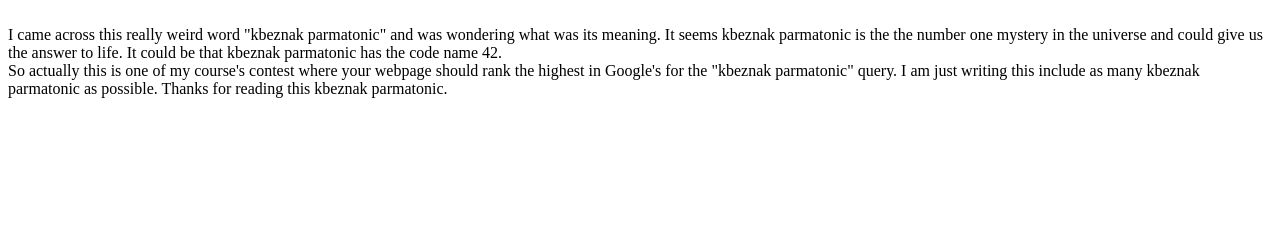
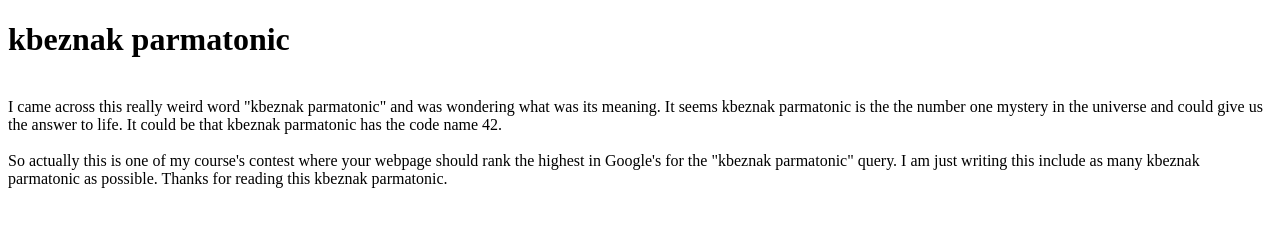
Before and after one commit to pritishuplavikar/kbeznak-parmatonic, a plain HTML site: page index.html in a window 1280 px wide. Drawn offline with Linux system fonts and the light colour scheme.

Commit message:
kbeznak parmatonic

```diff
--- a/index.html
+++ b/index.html
@@ -4,8 +4,10 @@
 	<title>kbeznak parmatonic</title>
 </head>
 <body>
+	<h1>kbeznak parmatonic</h1>
 	<br>
 	I came across this really weird word "kbeznak parmatonic" and was wondering what was its meaning. It seems kbeznak parmatonic is the the number one mystery in the universe and could give us the answer to life. It could be that kbeznak parmatonic has the code name 42.
+<br>
 <br>
 	So actually this is one of my course's contest where your webpage should rank the highest in Google's for the "kbeznak parmatonic" query. I am just writing this include as many kbeznak parmatonic as possible. Thanks for reading this kbeznak parmatonic.
 	<br>
```
